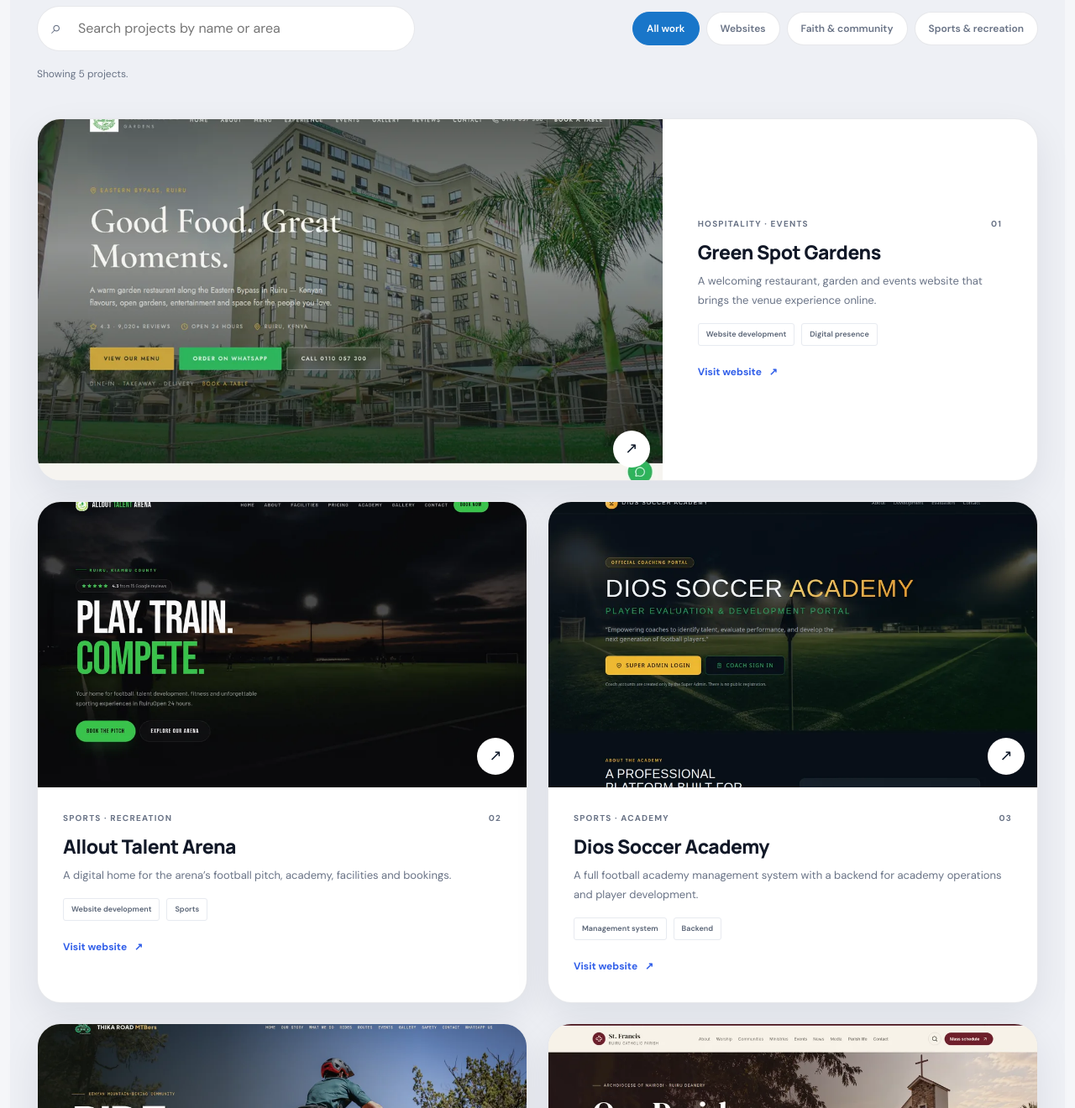
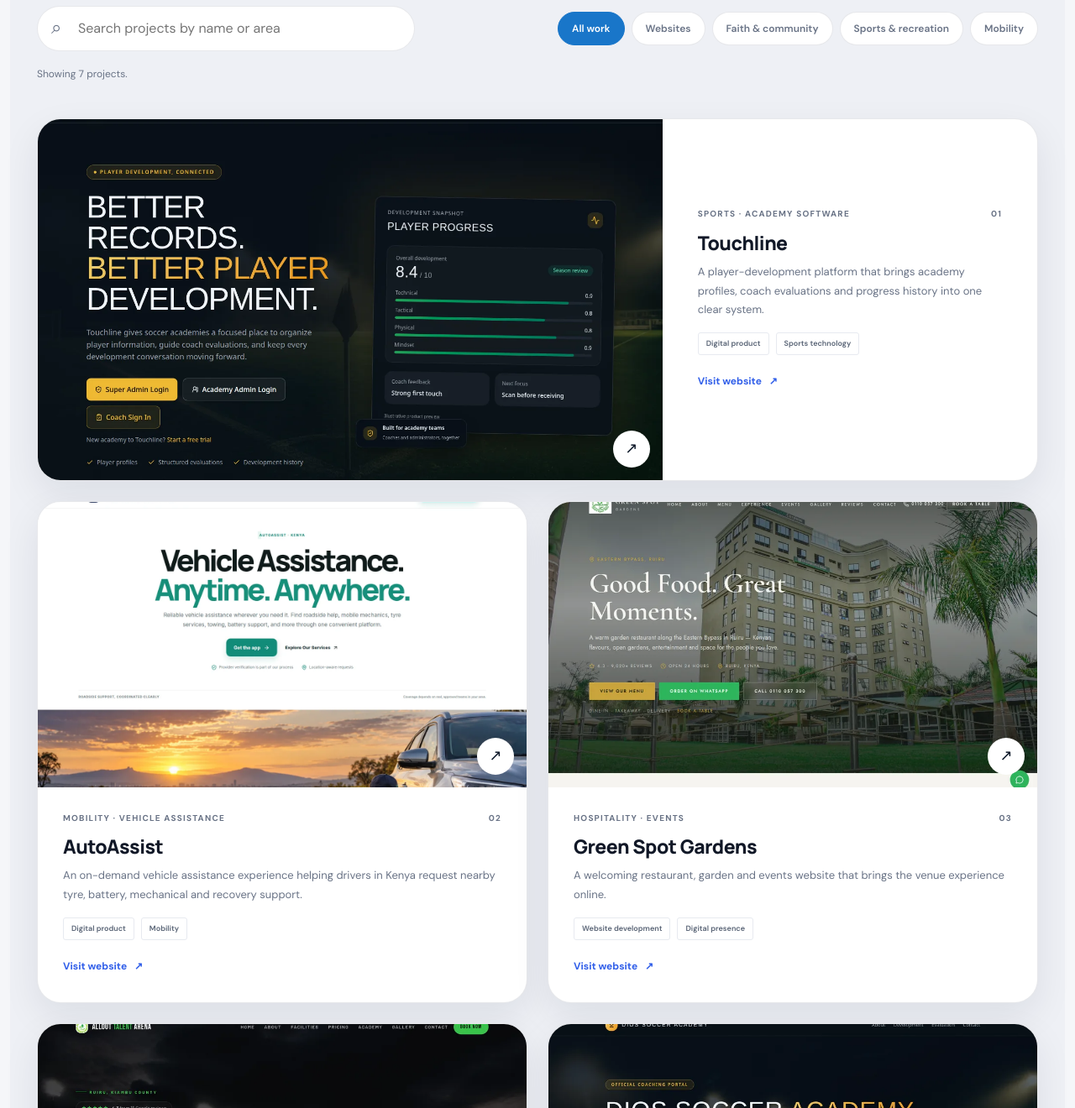
Before and after one commit to EMMANUELNZYOKI/Kajaxmanuh-web-advert.com, a plain HTML site: page portfolio/index.html in a window 1280 px wide. Shown: the part 793-2113 px from the top of the page at 84% size. Drawn offline with Linux system fonts and the light colour scheme.

Commit message:
Add recent projects to blog and portfolio

```diff
--- a/portfolio/index.html
+++ b/portfolio/index.html
@@ -5,7 +5,7 @@
     <meta name="viewport" content="width=device-width, initial-scale=1" />
     <meta
       name="description"
-      content="Explore KajaxCodeLab website and digital system projects across hospitality, sports, cycling and faith communities."
+      content="Explore KajaxCodeLab's recent website and digital product projects across sports, mobility, hospitality and community services."
     />
     <meta name="theme-color" content="#f7f8fa" />
     <meta property="og:type" content="website" />
@@ -100,8 +100,8 @@
               <span class="text-accent">real-world context.</span>
             </h1>
             <p class="page-lede">
-              A selection of live websites and digital systems connected to
-              KajaxCodeLab, each shaped around a distinct community and purpose.
+              Recent websites and digital products connected to KajaxCodeLab,
+              each shaped around a distinct community and real-world need.
             </p>
             <a class="button button-primary" href="/contact/"
               >Discuss a project <span aria-hidden="true">→</span></a
@@ -130,8 +130,8 @@
               </h2>
             </div>
             <p>
-              Browse selected work across hospitality, sports, cycling and faith
-              communities.
+                Browse selected work across sports, mobility, hospitality and
+                community services.
             </p>
           </div>
           <div class="portfolio-tools">
@@ -172,6 +172,13 @@
               >
                 Sports &amp; recreation
               </button>
+              <button
+                type="button"
+                data-project-filter="mobility"
+                aria-pressed="false"
+              >
+                Mobility
+              </button>
             </div>
           </div>
           <p
@@ -181,6 +188,83 @@
             aria-live="polite"
           ></p>
           <div class="portfolio-grid">
+            <article class="portfolio-card" data-category="website sports">
+              <a
+                class="portfolio-image"
+                href="https://touchlineelite.vercel.app/"
+                target="_blank"
+                rel="noopener noreferrer"
+                aria-label="Visit Touchline player development platform"
+                ><img
+                  src="/assets/images/touchline-elite-site-preview.webp"
+                  alt="Touchline football academy player-development platform landing page"
+                  width="1440"
+                  height="960"
+                  loading="lazy"
+                /><span class="portfolio-image-arrow" aria-hidden="true"
+                  >↗</span
+                ></a
+              >
+              <div class="portfolio-card-copy">
+                <div class="portfolio-meta">
+                  <span>Sports · Academy software</span><span>01</span>
+                </div>
+                <h3>Touchline</h3>
+                <p>
+                  A player-development platform that brings academy profiles,
+                  coach evaluations and progress history into one clear system.
+                </p>
+                <div class="work-tags">
+                  <span>Digital product</span><span>Sports technology</span>
+                </div>
+                <a
+                  class="text-link"
+                  href="https://touchlineelite.vercel.app/"
+                  target="_blank"
+                  rel="noopener noreferrer"
+                  >Visit website <span aria-hidden="true">↗</span></a
+                >
+              </div>
+            </article>
+            <article class="portfolio-card" data-category="website mobility">
+              <a
+                class="portfolio-image"
+                href="https://autoassist-omega.vercel.app/"
+                target="_blank"
+                rel="noopener noreferrer"
+                aria-label="Visit AutoAssist vehicle assistance platform"
+                ><img
+                  src="/assets/images/autoassist-site-preview.webp"
+                  alt="AutoAssist vehicle assistance platform landing page"
+                  width="1440"
+                  height="960"
+                  loading="lazy"
+                /><span class="portfolio-image-arrow" aria-hidden="true"
+                  >↗</span
+                ></a
+              >
+              <div class="portfolio-card-copy">
+                <div class="portfolio-meta">
+                  <span>Mobility · Vehicle assistance</span><span>02</span>
+                </div>
+                <h3>AutoAssist</h3>
+                <p>
+                  An on-demand vehicle assistance experience helping drivers in
+                  Kenya request nearby tyre, battery, mechanical and recovery
+                  support.
+                </p>
+                <div class="work-tags">
+                  <span>Digital product</span><span>Mobility</span>
+                </div>
+                <a
+                  class="text-link"
+                  href="https://autoassist-omega.vercel.app/"
+                  target="_blank"
+                  rel="noopener noreferrer"
+                  >Visit website <span aria-hidden="true">↗</span></a
+                >
+              </div>
+            </article>
             <article class="portfolio-card" data-category="website hospitality">
               <a
                 class="portfolio-image"
@@ -200,7 +284,7 @@
               >
               <div class="portfolio-card-copy">
                 <div class="portfolio-meta">
-                  <span>Hospitality · Events</span><span>01</span>
+                  <span>Hospitality · Events</span><span>03</span>
                 </div>
                 <h3>Green Spot Gardens</h3>
                 <p>
@@ -238,7 +322,7 @@
               >
               <div class="portfolio-card-copy">
                 <div class="portfolio-meta">
-                  <span>Sports · Recreation</span><span>02</span>
+                  <span>Sports · Recreation</span><span>04</span>
                 </div>
                 <h3>Allout Talent Arena</h3>
                 <p>
@@ -276,7 +360,7 @@
               >
               <div class="portfolio-card-copy">
                 <div class="portfolio-meta">
-                  <span>Sports · Academy</span><span>03</span>
+                  <span>Sports · Academy</span><span>05</span>
                 </div>
                 <h3>Dios Soccer Academy</h3>
                 <p>
@@ -314,7 +398,7 @@
               >
               <div class="portfolio-card-copy">
                 <div class="portfolio-meta">
-                  <span>Sports · Recreation</span><span>04</span>
+                  <span>Sports · Recreation</span><span>06</span>
                 </div>
                 <h3>Thika Road MTBers</h3>
                 <p>
@@ -352,7 +436,7 @@
               >
               <div class="portfolio-card-copy">
                 <div class="portfolio-meta">
-                  <span>Faith · Community</span><span>05</span>
+                  <span>Faith · Community</span><span>07</span>
                 </div>
                 <h3>St. Francis of Assisi Parish</h3>
                 <p>
@@ -375,7 +459,8 @@
           <p class="work-note">
             Each preview shows the project’s public landing page and links
             directly to that live website. The Dios Soccer Academy link opens
-            its management system.
+            its management system. Touchline and AutoAssist link to their
+            respective product websites.
           </p>
         </div>
       </section>
```
Also changed, not shown: blog/index.html (+33 -32 lines), assets/images/autoassist-site-preview.webp (added), assets/images/touchline-elite-site-preview.webp (added).
